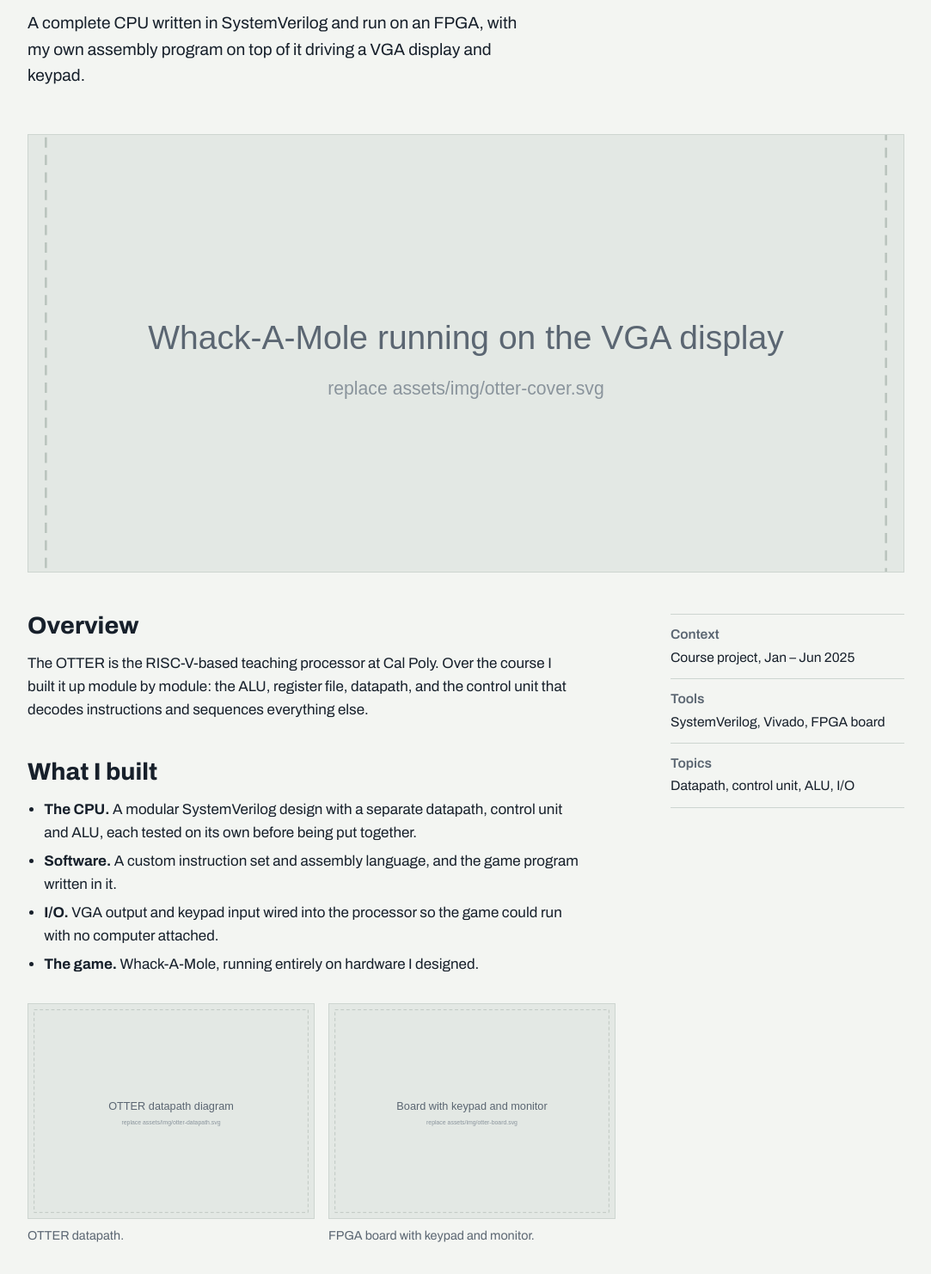
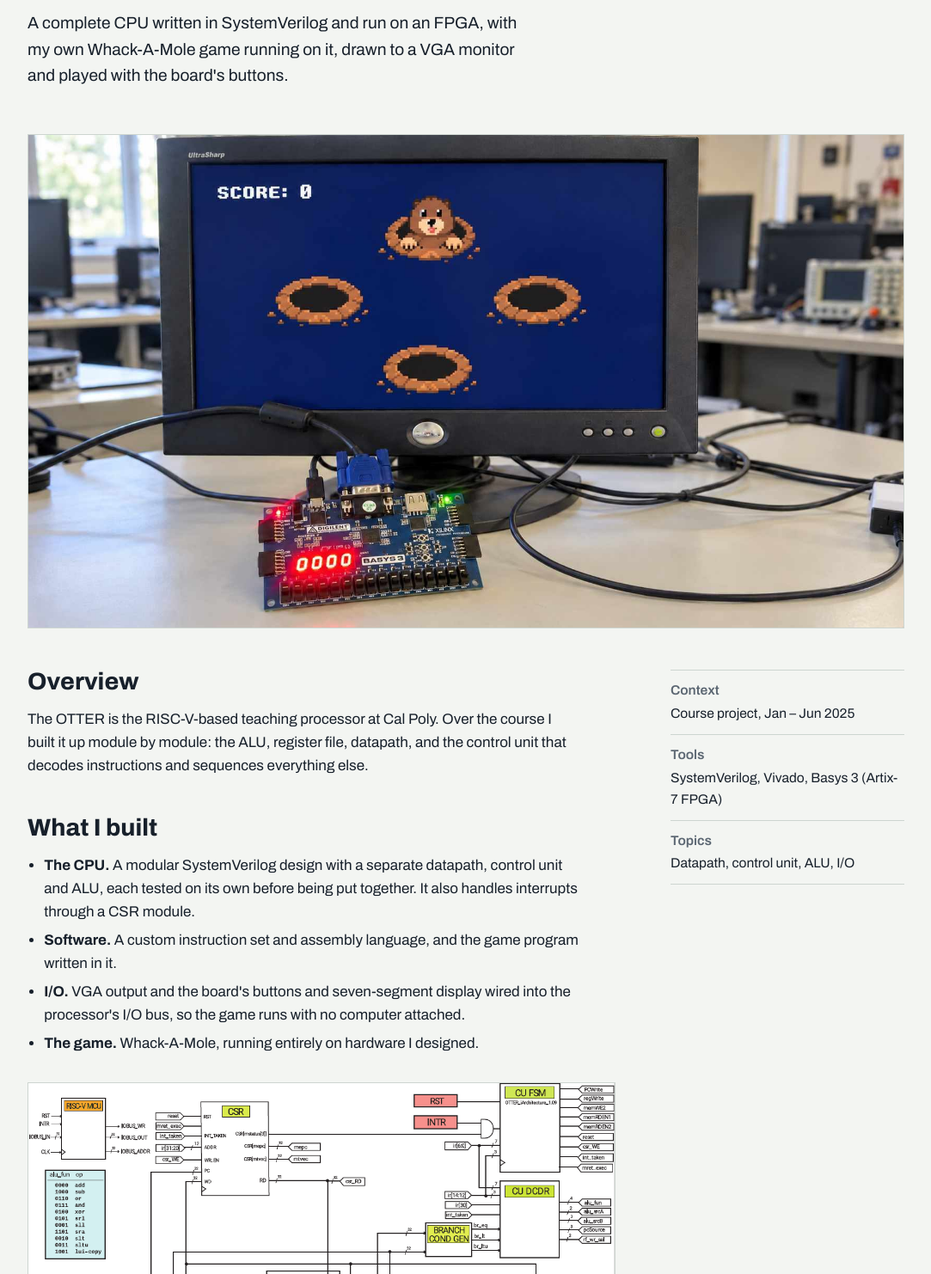
Before and after one commit to kaiiniguez27/kaiiniguez27.github.io, a plain HTML site: page projects/otter-cpu.html in a window 1280 px wide. Shown: the part 398-1880 px from the top of the page at 86% size, without its empty margins (98-1181 px from the left). Drawn offline with Linux system fonts and the light colour scheme.

Commit message:
Add real photos and diagrams to the OTTER CPU project
Game photo as the cover and homepage thumbnail, the datapath diagram,
and the annotated Basys 3 controls.

Co-Authored-By: Claude Opus 5.5 <noreply@anthropic.com>
Claude-Session: https://claude.ai/code/session_01Um6EiDAmsNmiPwzzALj5GQ

```diff
--- a/css/style.css
+++ b/css/style.css
@@ -35,7 +35,7 @@ body {
   font-variation-settings: "wdth" 100;
 }
 
-img { max-width: 100%; display: block; }
+img { max-width: 100%; height: auto; display: block; }
 
 a { color: var(--probe); text-underline-offset: 0.18em; text-decoration-thickness: 1px; }
 a:hover { text-decoration-thickness: 2px; }
@@ -459,3 +459,6 @@ figcaption { font-size: 0.9rem; color: var(--muted); margin-top: 0.5rem; max-wid
   color: var(--ink);
 }
 .courses li { padding: 0.15rem 0; }
+
+/* cover image shown at its own shape instead of cropped */
+.hero-img.natural img { aspect-ratio: auto; }
--- a/projects/otter-cpu.html
+++ b/projects/otter-cpu.html
@@ -4,11 +4,11 @@
   <meta charset="utf-8">
   <meta name="viewport" content="width=device-width, initial-scale=1">
   <title>OTTER CPU and a Whack-A-Mole game | Kai Iniguez</title>
-  <meta name="description" content="A complete CPU written in SystemVerilog and run on an FPGA, with my own assembly program on top of it driving a VGA display and keypad.">
+  <meta name="description" content="A complete CPU written in SystemVerilog and run on an FPGA, with my own Whack-A-Mole game running on it, drawn to a VGA monitor and played with the board's buttons.">
   <link rel="preconnect" href="https://fonts.googleapis.com">
   <link rel="preconnect" href="https://fonts.gstatic.com" crossorigin>
   <link href="https://fonts.googleapis.com/css2?family=Archivo:wdth,wght@62..125,400..800&display=swap" rel="stylesheet">
-  <link rel="stylesheet" href="../css/style.css?v=5">
+  <link rel="stylesheet" href="../css/style.css?v=6">
 </head>
 <body>
 
@@ -29,11 +29,11 @@
 
     <header class="detail-head">
       <h1 class="display">OTTER CPU and a Whack-A-Mole game</h1>
-      <p class="lede">A complete CPU written in SystemVerilog and run on an FPGA, with my own assembly program on top of it driving a VGA display and keypad.</p>
+      <p class="lede">A complete CPU written in SystemVerilog and run on an FPGA, with my own Whack-A-Mole game running on it, drawn to a VGA monitor and played with the board's buttons.</p>
     </header>
 
-    <figure class="hero-img">
-      <img src="../assets/img/otter-cover.svg" alt="OTTER CPU">
+    <figure class="hero-img natural">
+      <img src="../assets/img/otter-game.jpg" alt="Whack-A-Mole running on a VGA monitor connected to a Basys 3 FPGA board, with the score on the board's display" width="1672" height="941">
     </figure>
 
     <div class="detail-body">
@@ -43,22 +43,30 @@
 
         <h2>What I built</h2>
         <ul>
-          <li><strong>The CPU.</strong> A modular SystemVerilog design with a separate datapath, control unit and ALU, each tested on its own before being put together.</li>
+          <li><strong>The CPU.</strong> A modular SystemVerilog design with a separate datapath, control unit and ALU, each tested on its own before being put together. It also handles interrupts through a CSR module.</li>
           <li><strong>Software.</strong> A custom instruction set and assembly language, and the game program written in it.</li>
-          <li><strong>I/O.</strong> VGA output and keypad input wired into the processor so the game could run with no computer attached.</li>
+          <li><strong>I/O.</strong> VGA output and the board's buttons and seven-segment display wired into the processor's I/O bus, so the game runs with no computer attached.</li>
           <li><strong>The game.</strong> Whack-A-Mole, running entirely on hardware I designed.</li>
         </ul>
 
-        <figure class="pair">
-          <figure><img src="../assets/img/otter-datapath.svg" alt="OTTER datapath"><figcaption>OTTER datapath.</figcaption></figure>
-          <figure><img src="../assets/img/otter-board.svg" alt="FPGA board with keypad and monitor"><figcaption>FPGA board with keypad and monitor.</figcaption></figure>
+        <figure>
+          <a href="../assets/img/otter-datapath.png"><img src="../assets/img/otter-datapath.png" alt="Block diagram of the OTTER CPU: program counter, memory, register file, immediate generator, ALU, branch logic, CSR and control unit" width="1132" height="855"></a>
+          <figcaption>The OTTER datapath. The control unit's FSM and decoder drive the multiplexer selects and write enables; the CSR block handles interrupts. Click to open full size.</figcaption>
+        </figure>
+
+        <h2>Playing it</h2>
+        <p>Moles pop up from the holes on the monitor and you whack them with the push buttons on the Basys 3. Another button resets the game, and the score shows both on screen and on the board's seven-segment display.</p>
+
+        <figure>
+          <img src="../assets/img/otter-controls.png" alt="Basys 3 board with the whack buttons, reset button and score display labeled" width="1215" height="551">
+          <figcaption>Controls on the Basys 3.</figcaption>
         </figure>
       </article>
 
       <aside>
         <table class="specs">
           <tr><th>Context</th><td>Course project, Jan – Jun 2025</td></tr>
-          <tr><th>Tools</th><td>SystemVerilog, Vivado, FPGA board</td></tr>
+          <tr><th>Tools</th><td>SystemVerilog, Vivado, Basys 3 (Artix-7 FPGA)</td></tr>
           <tr><th>Topics</th><td>Datapath, control unit, ALU, I/O</td></tr>
         </table>
 
```
Also changed, not shown: index.html (+3 -3 lines), projects/magnetic-loop-antenna.html (+1 -1 lines), projects/phased-array.html (+1 -1 lines), projects/rc-car.html (+1 -1 lines), assets/img/otter-board.svg (deleted), assets/img/otter-controls.png (added), assets/img/otter-cover.svg (deleted), assets/img/otter-datapath.png (added), assets/img/otter-datapath.svg (deleted), assets/img/otter-game.jpg (added).
